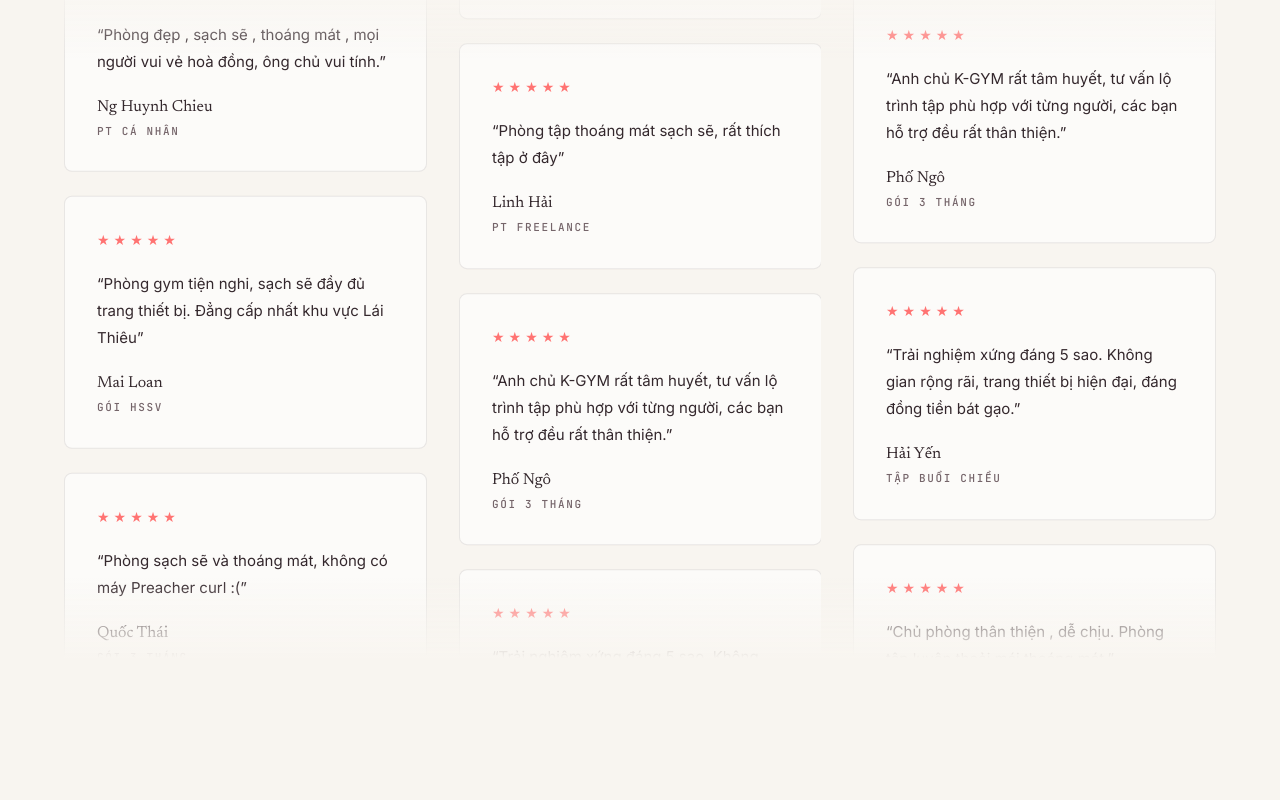
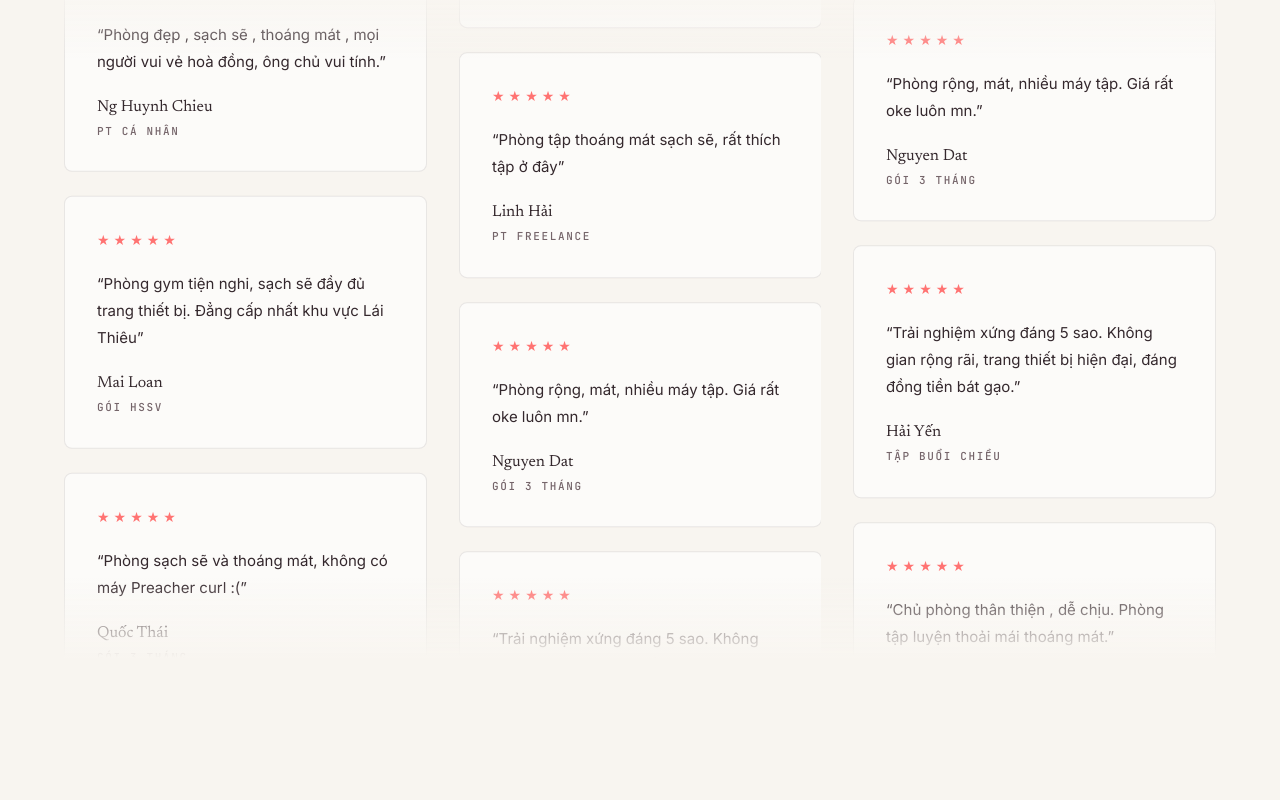
Before and after one commit to ledai15122001/kgymdemo2_claude4, a React (Vite) app: page / in a window 1280 px wide. Shown: the part 7920-8720 px from the top of the page. Built offline with nearby package versions, Linux system fonts and the light colour scheme.

Commit message:
Updated Reviews.tsx

```diff
--- a/src/components/Reviews.tsx
+++ b/src/components/Reviews.tsx
@@ -30,9 +30,9 @@ const REVIEWS = [
     text: 'Phòng tập thoáng mát sạch sẽ, rất thích tập ở đây',
   },
   {
-    name: 'Phố Ngô',
+    name: 'Nguyen Dat',
     service: 'Gói 3 Tháng',
-    text: 'Anh chủ K-GYM rất tâm huyết, tư vấn lộ trình tập phù hợp với từng người, các bạn hỗ trợ đều rất thân thiện.',
+    text: 'Phòng rộng, mát, nhiều máy tập. Giá rất oke luôn mn.',
   },
   {
     name: 'Hải Yến',
```
